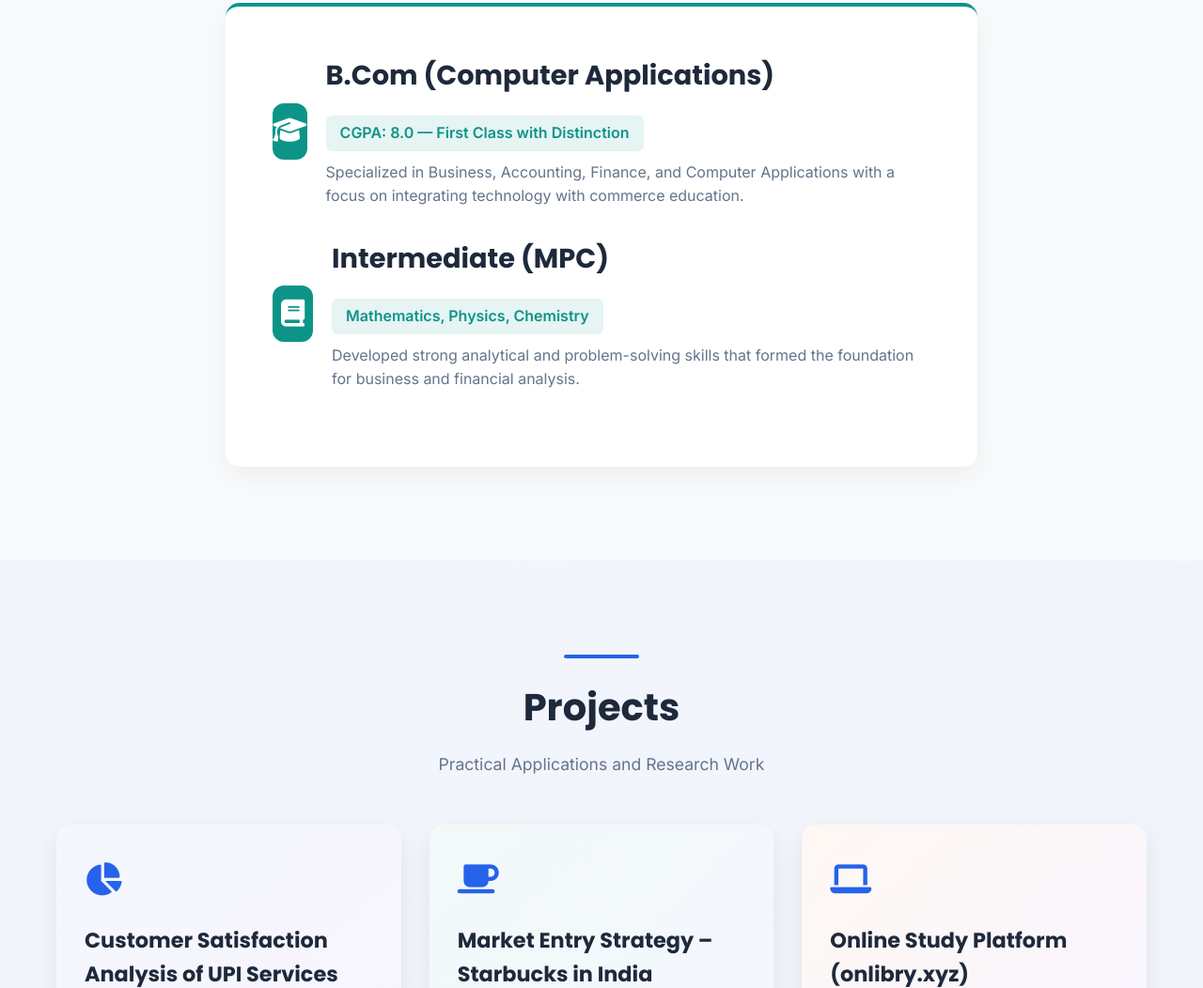
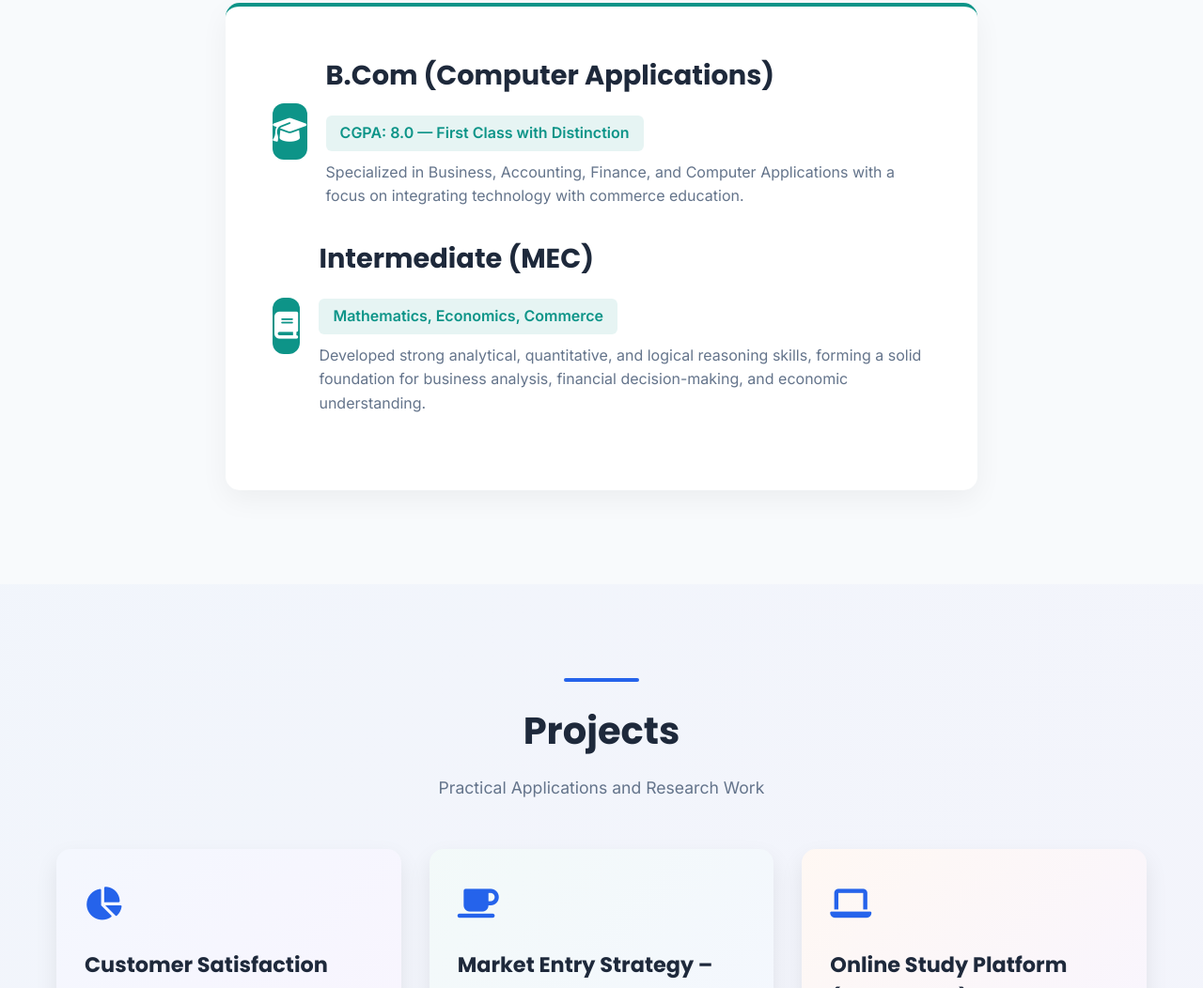
Before and after one commit to Vijaykumar9676/vijaykumar-portfolio, a plain HTML site: page index.html in a window 1280 px wide. Shown: the part 2104-3156 px from the top of the page at 94% size. Drawn offline with Linux system fonts and the light colour scheme.

Commit message:
Update index.html

```diff
--- a/index.html
+++ b/index.html
@@ -902,9 +902,9 @@
                         <i class="fas fa-book"></i>
                     </div>
                     <div class="edu-details">
-                        <h3>Intermediate (MPC)</h3>
-                        <div class="edu-highlight">Mathematics, Physics, Chemistry</div>
-                        <p style="color: var(--text-light);">Developed strong analytical and problem-solving skills that formed the foundation for business and financial analysis.</p>
+                        <h3>Intermediate (MEC)</h3>
+                        <div class="edu-highlight">Mathematics, Economics, Commerce</div>
+                        <p style="color: var(--text-light);">Developed strong analytical, quantitative, and logical reasoning skills, forming a solid foundation for business analysis, financial decision-making, and economic understanding.</p>
                     </div>
                 </div>
             </div>
```
